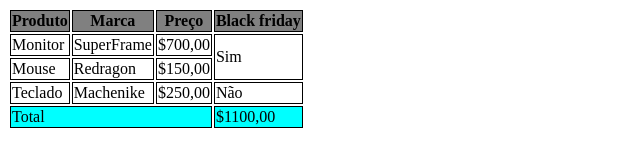
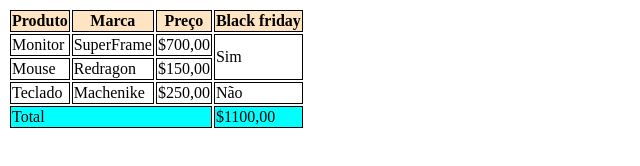
Before and after one commit to Wendel-dev-one/aula-tabela, a plain HTML site: page index.html in a window 1280 px wide. Shown: the whole page, without its empty margins (0-640 px from the left). Drawn offline with Linux system fonts and the light colour scheme.

Commit message:
Correções

```diff
--- a/index.html
+++ b/index.html
@@ -4,7 +4,7 @@
 <head>
     <meta charset="UTF-8">
     <meta name="viewport" content="width=device-width, initial-scale=1.0">
-    <title>Tabeka Black Friday</title>
+    <title>Tabela Black Friday</title>
     <link rel="stylesheet" href="style.css">
 
 </head>
--- a/style.css
+++ b/style.css
@@ -7,5 +7,5 @@ tfoot {
 }
 
 th {
-    background-color: grey;
+    background-color: bisque;
 }
```
